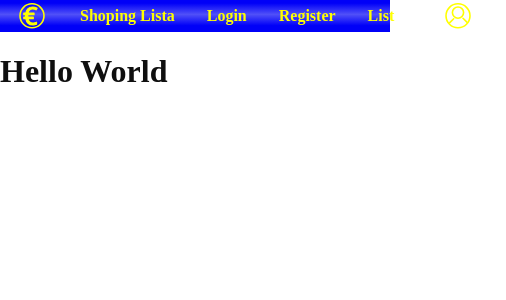
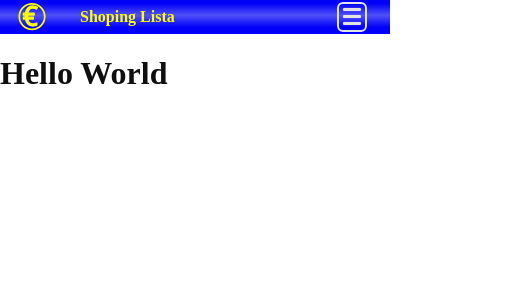
Before and after one commit to BrunoVelcl/price_tracker_frontend, a React (Vite) app: page / in a window 390 px wide. Shown: the top 300 px of the page, 506 px wide, since content can reach past the window. Built offline with nearby package versions, Linux system fonts and the light colour scheme.

Commit message:
Add mobile hamburger menu - make & add hamburger svg - add effects & logic to hamburger button - bugfix navbar being called as a function form App

```diff
--- a/src/App.tsx
+++ b/src/App.tsx
@@ -3,7 +3,7 @@ import Navbar from "./components/Navbar";
 export default function App(){
     return(
 	<>
-	    {Navbar()}
+	    <Navbar />
 	    <h1>Hello World</h1>
 	</>
     );
--- /dev/null
+++ b/src/assets/hamburger_icon.tsx
@@ -0,0 +1,12 @@
+export default function HamburgerIcon() {
+    return (
+	<>
+	    <svg width="32" height="32" version="1.1" viewBox="0 0 32 32">
+		<rect x="2" y="2" width="28" height="28" rx="5" ry="5" fill="none" stroke="currentColor" strokeLinejoin="round" strokeMiterlimit="100" strokeWidth="2"/>
+		<rect id="rect3" x="7" y="7" width="18" height="3" rx="1" stroke="currentColor" fill="currentColor" strokeLinejoin="round" strokeMiterlimit="100" strokeWidth=".1"/>
+		<use id="use3" transform="translate(-1.8999e-7 7)" xlinkHref="#rect3"/>
+		<use transform="translate(0,7)" xlinkHref="#use3"/>
+	    </svg>
+	</>
+    );
+}
--- a/src/assets/profile_icon.tsx
+++ b/src/assets/profile_icon.tsx
@@ -1,7 +1,7 @@
 export default function ProfileIcon() {
     return (
 	<>
-	    <svg className="profile-icon" width="32" height="32" version="1.1" viewBox="0 0 32 32" xmlns="http://www.w3.org/2000/svg">
+	    <svg width="32" height="32" version="1.1" viewBox="0 0 32 32" xmlns="http://www.w3.org/2000/svg">
 		<g strokeWidth="2" fill="none" stroke="currentColor" strokeLinejoin="round" strokeMiterlimit="37">
 		    <circle cx="16" cy="16" r="15"/>
 		    <circle cx="16" cy="12" r="7"/>
@@ -11,5 +11,4 @@ export default function ProfileIcon() {
 	    </svg>
 	</>
     );
-
 }
--- a/src/components/Navbar.css
+++ b/src/components/Navbar.css
@@ -2,18 +2,33 @@
 
 :root {
     --color: var(--euro-yellow);
-    --bacground-gradient: linear-gradient(var(--electric-blue) 10%, var(--light-electric-blue) , var(--electric-blue) 80%);
+    --background-color: var(--electric-blue);
+    --background-color-gradient: var(--light-electric-blue);
+    --bacground-gradient: linear-gradient(var(--background-color) 10%,
+	var(--background-color-gradient),
+	var(--background-color) 80%);
     --button-hover-background: rgb(from var(--color) r g b / 0.1);
+    --hamburger-color: var(--secondary-dark-text-color);
+    --hamburger-active-color: var(--admiral);
 
 }
 
 @media (prefers-color-scheme: dark) {
     :root {
         --color: var(--argent);
-        --bacground-gradient: linear-gradient(var(--black) 10%, var(--retro-black) , var(--black) 80%);
-	--button-hover-background: rgb(from var(--color) r g b / 0.3);
+	--background-color: var(--black);
+	--background-color-gradient: var(--retro-black);
+        --button-hover-background: rgb(from var(--color) r g b / 0.3);
+	--hamburger-color: var(--color);
+	--hamburger-active-color: var(--secondary-dark-bg-color);
 
     }
+}
+
+button {
+    background: none;
+    color: inherit;
+    border: none;
 }
 
 a {
@@ -22,6 +37,7 @@ a {
 }
 
 nav {
+    z-index: 1;
     width: 100vw;
     margin-left: calc(50% - 50vw);
     background: var(--bacground-gradient);
@@ -71,3 +87,39 @@ nav {
 .nav-button:hover {
     background: var(--button-hover-background);
 }
+
+.hamburger {
+    display: none;
+}
+
+@media (width < 720px) {
+
+    #mobile-nav-portal {
+	display: grid;
+	z-index: 1;
+	width: 50%;
+    }
+
+    section {
+	.profile-icon,
+	.nav-button {
+	    display: none;
+	}
+    }
+
+    .hamburger {
+	display: flex;
+	flex-flow: row nowrap;
+	justify-content: center;
+	align-items: center;
+	font-size: 1.5rem;
+	margin: 0 1rem 0 1rem;
+	color: var(--hamburger-color);
+   }
+     .isActive {
+	svg {
+	    background: var(--hamburger-active-color);
+	    border-radius: 20%;
+	}
+    }
+}
--- a/src/components/Navbar.tsx
+++ b/src/components/Navbar.tsx
@@ -1,22 +1,41 @@
 import "./Navbar.css";
 import Logo from "./../assets/monochrome_logo";
-import ProfileIcon from "./../assets/profile_icon"
+import ProfileIcon from "./../assets/profile_icon";
+import HamburgerButton from "./buttons/hamburger";
+import { useState } from "react";
+import { createPortal } from "react-dom";
+
+const navButtons = [
+    ["Login", "#"],
+    ["Register", "#"],
+    ["List", "#"]
+];
 
 export default function Navbar() {
+
+    const [hamburgerIsPressed, setHamburgerIsPressed] = useState(false);
     return (
 	<>
 	    <nav>
 		<section>
 		    <Logo />
-		    <a href=""><h1>Shoping Lista</h1></a>
+		    <a href="#"><h1>Shoping Lista</h1></a>
 		</section>
 		<section>
-		    <a className="nav-button" href="">Login</a>
-		    <a className="nav-button" href="">Register</a>
-		    <a className="nav-button" href="">List</a>
-		    <a className="nav-button" href=""><ProfileIcon /></a>
+		    {getNavButtons()}
+		    <a className="nav-button profile-icon" href="#"><ProfileIcon /></a>
+		    <HamburgerButton isPressed={hamburgerIsPressed} clickHandler={()=>{setHamburgerIsPressed(prev => !prev)}}/>
+		    { hamburgerIsPressed && createPortal(
+			<div className="mobile-menu">{getNavButtons()}</div>, document.getElementById("mobile-nav-portal") ?? document.body)}
 		</section>
 	    </nav>
+	    <div id="mobile-nav-portal"></div>
 	</>
     );
 }
+
+function getNavButtons() {
+   return navButtons.map((item, index) =>
+			<a key={index} className="nav-button" href={item[1]}>{item[0]}</a>
+		    )
+}
--- /dev/null
+++ b/src/components/buttons/hamburger.tsx
@@ -0,0 +1,20 @@
+import HamburgerIcon from "./../../assets/hamburger_icon";
+
+interface Props  {
+    isPressed: boolean;
+    clickHandler: () => void;
+}
+
+const buttonInactive = "hamburger";
+const buttonActive = buttonInactive + " isActive";
+
+export default function HamburgerButton({isPressed, clickHandler} : Props) {
+
+    return (
+	<button
+	onClick={clickHandler}
+	className={(isPressed) ? buttonActive : buttonInactive }>
+	    <HamburgerIcon />
+	</button>
+	);
+}
--- a/src/index.css
+++ b/src/index.css
@@ -8,7 +8,7 @@
 
 @media (prefers-color-scheme: dark) {
     :root {
-	--main-bg-color: var(--main-dark-bg-color);
+	--main-bg-color: var(--secondary-dark-bg-color);
 	--main-text-color: var(--secondary-dark-text-color);
     }
 }
```
